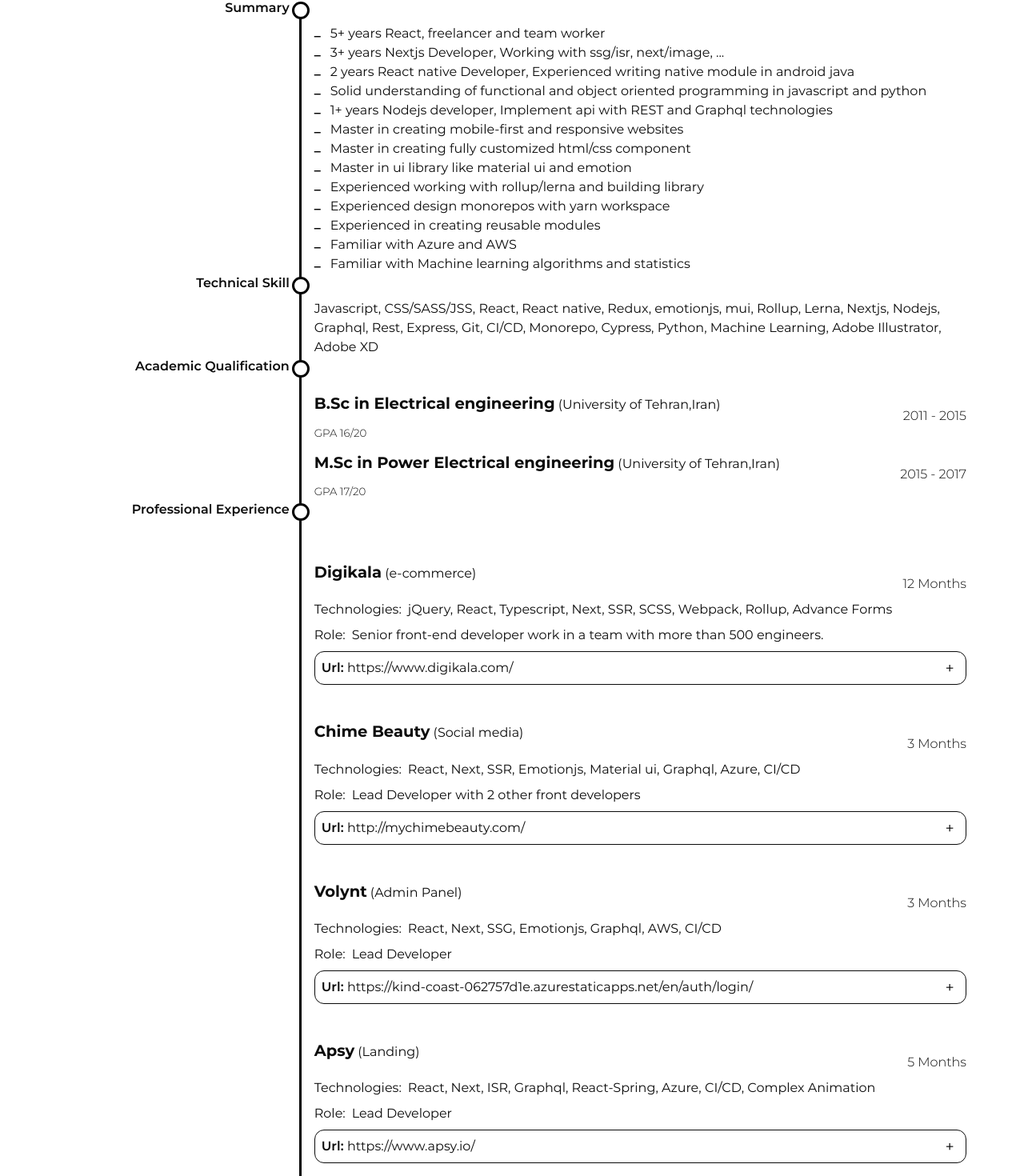
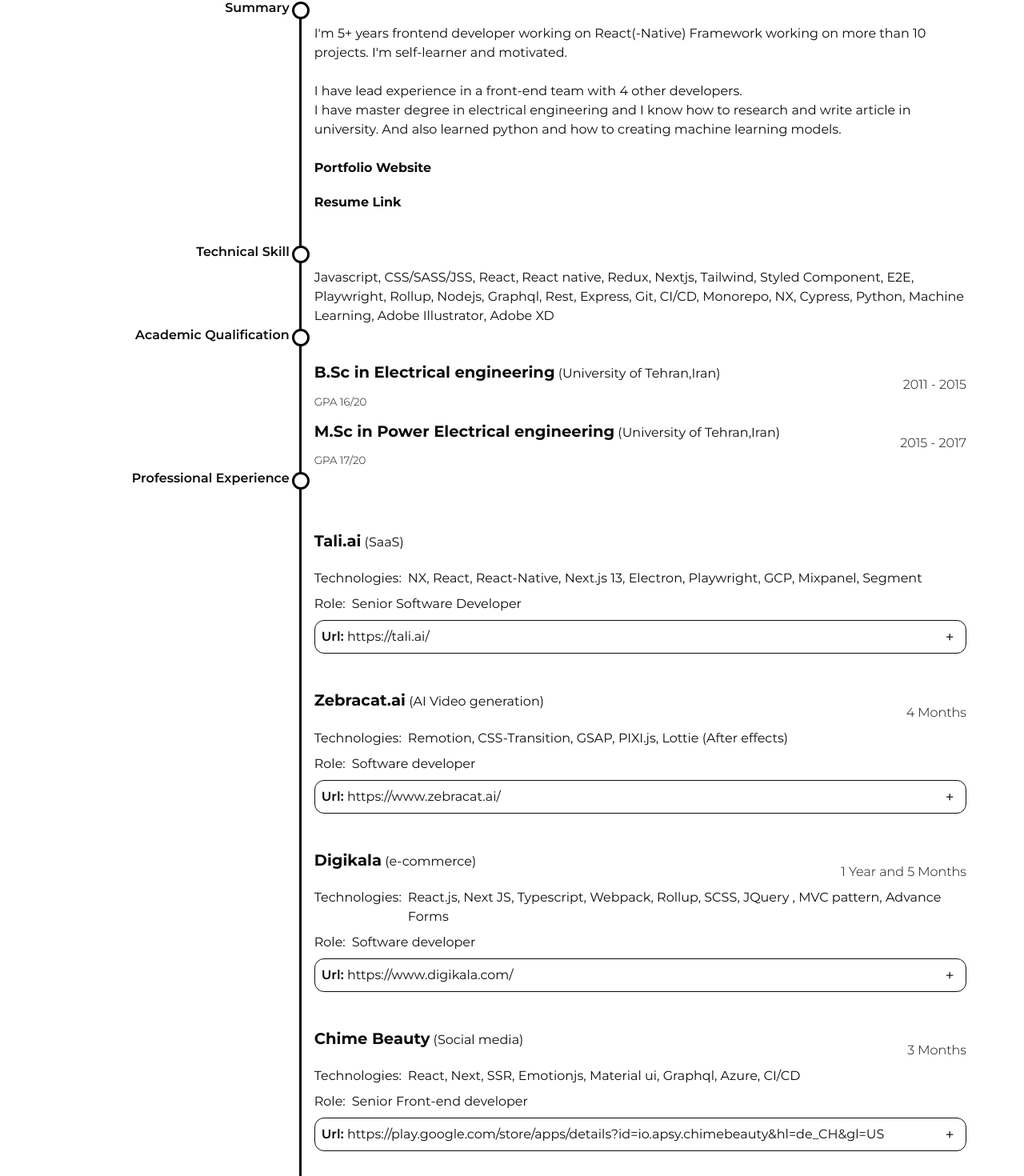
Before and after one commit to pooria-zadeh/portfolio, a Next.js app: page /en in a window 1280 px wide. Shown: the part 103-1573 px from the top of the page at 80% size. Built offline with nearby package versions, Linux system fonts and the light colour scheme; a web font is replaced by a local one.

Commit message:
fix content

```diff
--- a/package.json
+++ b/package.json
@@ -6,6 +6,7 @@
     "dev": "next dev",
     "build": "next build",
     "start": "next start",
+    "export": "next export",
     "lint": "next lint"
   },
   "dependencies": {
--- a/src/i18n/locales/en/common.ts
+++ b/src/i18n/locales/en/common.ts
@@ -2,35 +2,25 @@
 
 const common = {
   pr: "Pooria Rajabzadeh",
+  title: "Senior Frontend Developer",
   gpa: "GPA",
   testUser: "Test User",
   technologies: "Technologies",
   role: "Role",
   password: "Password",
   username: "Username",
-  linkedin:"LinkedIn",
-  stackoverflow:"Stack Overflow",
+  linkedin: "LinkedIn",
+  stackoverflow: "Stack Overflow",
 
   tryItWithTestUser:
     "You could try the development environment of site with this test user",
   resume: {
     summary: {
       title: "Summary",
-      list: [
-        "5+ years React, freelancer and team worker",
-        "3+ years Nextjs Developer, Working with ssg/isr, next/image, ...",
-        "2 years React native Developer, Experienced writing native module in android java",
-        "Solid understanding of functional and object oriented programming in javascript and python",
-        "1+ years Nodejs developer, Implement api with REST and Graphql technologies",
-        "Master in creating mobile-first and responsive websites",
-        "Master in creating fully customized html/css component",
-        "Master in ui library like material ui and emotion",
-        "Experienced working with rollup/lerna and building library",
-        "Experienced design monorepos with yarn workspace",
-        "Experienced in creating reusable modules",
-        "Familiar with Azure and AWS",
-        "Familiar with Machine learning algorithms and statistics",
-      ],
+      content:
+        "I'm 5+ years frontend developer working on React(-Native) Framework working on more than 10 projects. I'm self-learner and motivated.\n\nI have lead experience in a front-end team with 4 other developers.\nI have master degree in electrical engineering and I know how to research and write article in university. And also learned python and how to creating machine learning models.\n\n",
+      linkTitle: "Portfolio Website",
+      resumeLink: "Resume Link",
     },
     techSkill: {
       title: "Technical Skill",
@@ -40,11 +30,12 @@
         "React",
         "React native",
         "Redux",
-        "emotionjs",
-        "mui",
+        "Nextjs",
+        "Tailwind",
+        "Styled Component",
+        "E2E",
+        "Playwright",
         "Rollup",
-        "Lerna",
-        "Nextjs",
         "Nodejs",
         "Graphql",
         "Rest",
@@ -52,6 +43,7 @@
         "Git",
         "CI/CD",
         "Monorepo",
+        "NX",
         "Cypress",
         "Python",
         "Machine Learning",
@@ -80,30 +72,70 @@
       title: "Professional Experience",
       list: [
         {
+          name: "Tali.ai",
+          category: "SaaS",
+          link: "https://tali.ai/",
+          description: {
+            text: "Worked on monorepo contains Desktop, chrome-extension, SDK and react-native mobile app with a team of size 14 developers. I was owner of writing e2e tests with playwright and the owner of website migration to next.js 13.\n I worked with the team to move code to nx monorepo.\nI Worked on analytics with Segment and Mixpanel and GCP.",
+          },
+          technologies: [
+            "NX",
+            "React",
+            "React-Native",
+            "Next.js 13",
+            "Electron",
+            "Playwright",
+            "GCP",
+            "Mixpanel",
+            "Segment",
+          ],
+          role: "Senior Software Developer",
+          duration: "",
+        },
+
+        {
+          name: "Zebracat.ai",
+          category: "AI Video generation",
+          link: "https://www.zebracat.ai/",
+          description: {
+            text: "Owner of implement effects and animations creating advertisement video",
+          },
+          technologies: [
+            "Remotion",
+            "CSS-Transition",
+            "GSAP",
+            "PIXI.js",
+            "Lottie (After effects)",
+          ],
+          role: "Software developer",
+          duration: "4 Months",
+        },
+
+        {
           name: "Digikala",
           category: "e-commerce",
           link: "https://www.digikala.com/",
           description: {
-            text: "Digikala is the biggest e-commerce company in Iran, I work in the commercial team on seller panel and also maintain and develop core packages.",
+            text: "Digikala which is known as the biggest online shop company and it also has the biggest tech team in Iran. I worked with team of size 100 developers. I mostly worked on refactoring jQuery code to React.js and also maintaining the core UI library. I also participate on technical code interviews and hiring procedure. ",
           },
           technologies: [
-            "jQuery",
-            "React",
+            "React.js",
+            "Next JS",
             "Typescript",
-            "Next",
-            "SSR",
-            "SCSS",
             "Webpack",
             "Rollup",
-            "Advance Forms"
+            "SCSS",
+            "JQuery ",
+            "MVC pattern",
+            "Advance Forms",
           ],
-          role: "Senior front-end developer work in a team with more than 500 engineers.",
-          duration: "12 Months",
+          role: "Software developer",
+          duration: "1 Year and 5 Months",
         },
         {
           name: "Chime Beauty",
           category: "Social media",
-          link: "http://mychimebeauty.com/",
+          link: "https://play.google.com/store/apps/details?id=io.apsy.chimebeauty&hl=de_CH&gl=US",
           description: {
             text: "A social media progressive web app. This website implemented with nextjs on ssr mode, It has image optimization (server side) and compression (client side) and uses graphql apis with swr cache for state management.",
           },
@@ -117,32 +149,7 @@
             "Azure",
             "CI/CD",
           ],
-          role: "Lead Developer with 2 other front developers",
-          duration: "3 Months",
-        },
-
-        {
-          name: "Volynt",
-          category: "Admin Panel",
-          link: "https://kind-coast-062757d1e.azurestaticapps.net/en/auth/login/",
-          description: {
-            text: "This is a admin panel with role base authorization. All ui element implemented from scratch with emotionjs and api implemented with help of graphql and api state managed with swr and calls with optimistic updates, Each role has separate website so if you wanna see all pages you should try both user types.",
-            testUsers: [
-              { username: "manager@volynt.com", password: "123456" },
-              { username: "superadmin@volynt.com", password: "123456" },
-            ],
-          },
-
-          technologies: [
-            "React",
-            "Next",
-            "SSG",
-            "Emotionjs",
-            "Graphql",
-            "AWS",
-            "CI/CD",
-          ],
-          role: "Lead Developer",
+          role: "Senior Front-end developer",
           duration: "3 Months",
         },
 
@@ -151,21 +158,28 @@
           category: "Landing",
           link: "https://www.apsy.io/",
           description: {
-            text: "Embark is landing page of the Apsy which is a software company creating application using some automation processes. It has too many animation using react-spring and material ui help us as ui library.",
+            text: "I was owner of developing company website with next.js in ISR mode. Website  has some challenging animations including scroll animation.",
           },
           technologies: [
-            "React",
-            "Next",
-            "ISR",
-            "Graphql",
-            "React-Spring",
+            "Next.js",
+            "React.JS",
+            "tailwind",
+            "React native",
+            "yarn workspace",
+            "monorepo front project (with nx)",
             "Azure",
-            "CI/CD",
-            "Complex Animation"
+            "SWR",
+            "EmotionJS",
+            "typescript",
+            "SSR & SSG & ISR",
+            "PWA ",
+            "Animation with React-spring ",
+            "Material ui",
           ],
-          role: "Lead Developer",
-          duration: "5 Months",
+          role: "Lead Frontend Developer",
+          duration: "2 Years",
         },
+
         {
           name: "React Table and Map",
           category: "React Library",
--- a/src/pages/index/page.index.tsx
+++ b/src/pages/index/page.index.tsx
@@ -1,14 +1,18 @@
+import Image from "next/image";
+import styled from "@emotion/styled";
+
 import { BSHyperlink } from "@/components/base/MButton/styled";
-import { MUList, MUListItem } from "@/components/base/MList/styled";
+import { MUList } from "@/components/base/MList/styled";
 import { MText } from "@/components/base/MText";
 import { Spacer } from "@/components/base/spacer";
-import { MContainerView } from "@/components/base/view-container/Container";
+import {
+  MContainerView,
+  MFlexContainerView,
+} from "@/components/base/view-container/Container";
 import { MRowView } from "@/components/base/view-container/Row";
 import useTranslation from "@/i18n/hooks/useTranslation";
 import { AcademicDataType, ProfessionDataType } from "@/types/resume.type";
-import styled from "@emotion/styled";
 import { LINKS, OBJECT_DATA } from "pr.data";
-import { useEffect, useRef } from "react";
 import {
   LinkedInIcon,
   StackoverflowIcon,
@@ -28,6 +32,10 @@
     gridTemplateColumns: "1fr",
   },
 }));
+
+const MLineText = styled(MText)({
+  whiteSpace: "break-spaces",
+});
 
 const SectionTitle = styled(MText)(({ theme }) => ({
   textAlign: "right",
@@ -114,8 +122,11 @@
 
   return (
     <MContainerView maxWidth="md" css={{ padding: 4 }}>
+      <MFlexContainerView>
+        {/** Could Put {image} here */}
+        <MContainerView>
           <MText variant="h4" fontWeight="bold">
-        {t("pr")}
+            {t("pr")} <MText span fontWeight="medium">({t("title")})</MText>
           </MText>
           <MText>
             <BSHyperlink href={`tel:${OBJECT_DATA.tel}`}>
@@ -139,18 +150,25 @@
               <StackoverflowIcon />
             </BSHyperlink>
           </MRowView>
-
+        </MContainerView>
+      </MFlexContainerView>
       <Spacer vert={32} />
       <Section>
         <SectionTitle>{t("resume.summary.title")}</SectionTitle>
         <RightSection>
-          <MUList>
-            {t("resume.summary.list").map((d: string, idx: number) => (
-              <MUListItem key={idx}>
-                <MText>{d}</MText>
-              </MUListItem>
-            ))}
-          </MUList>
+          <MLineText>{t("resume.summary.content")}</MLineText>
+          {typeof window !== "undefined" &&
+          window.location.href.startsWith("https") ? null : (
+            <BSHyperlink href="https://portfolio-prajabzadeh92-gmailcom.vercel.app/en">
+              <MText fontWeight="bold">{t("resume.summary.linkTitle")}</MText>
+            </BSHyperlink>
+          )}
+          <br />
+          <BSHyperlink href="https://resume.io/r/9JXN6CbPn">
+            <MText fontWeight="bold">{t("resume.summary.resumeLink")}</MText>
+          </BSHyperlink>
+          <br />
+          <br />
         </RightSection>
       </Section>
       <Section>
@@ -168,7 +186,7 @@
                 { degree, duration, gpa, university }: AcademicDataType,
                 idx: number
               ) => (
-                <div key={idx}>
+                <div key={`academic-${idx}`}>
                   <DataNDurationRow
                     name={degree}
                     subtitle={university}
@@ -202,7 +220,7 @@
               }: ProfessionDataType,
               idx: number
             ) => (
-              <div key={idx} css={{ margin: "32px 0" }}>
+              <div key={`professional-${idx}`} css={{ margin: "32px 0" }}>
                 <DataNDurationRow
                   name={name}
                   subtitle={category}
```
Also changed, not shown: 1 other file (tests, documents, lock files or other folders). Lines whose indentation alone changed are shown as unchanged.
